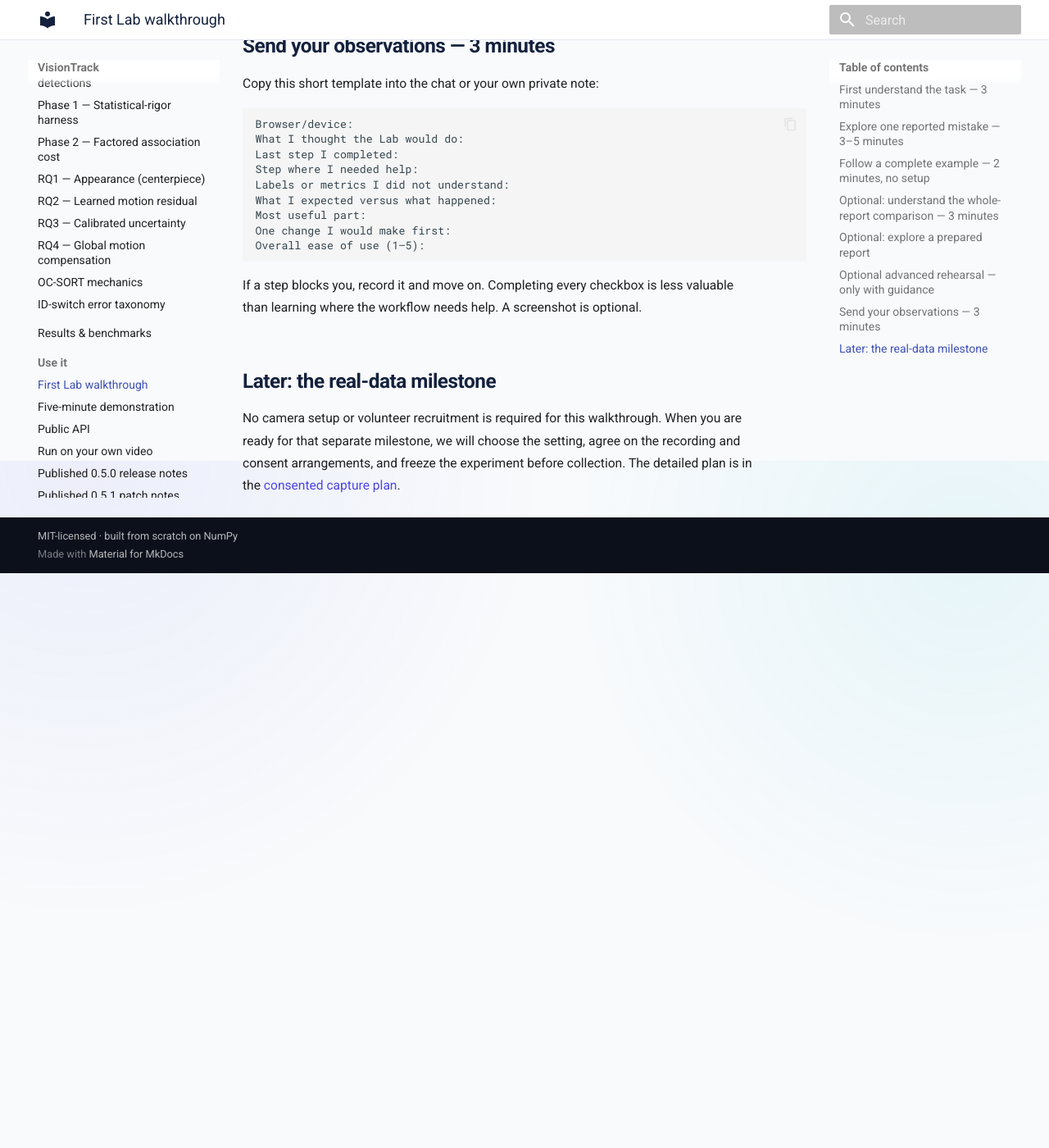
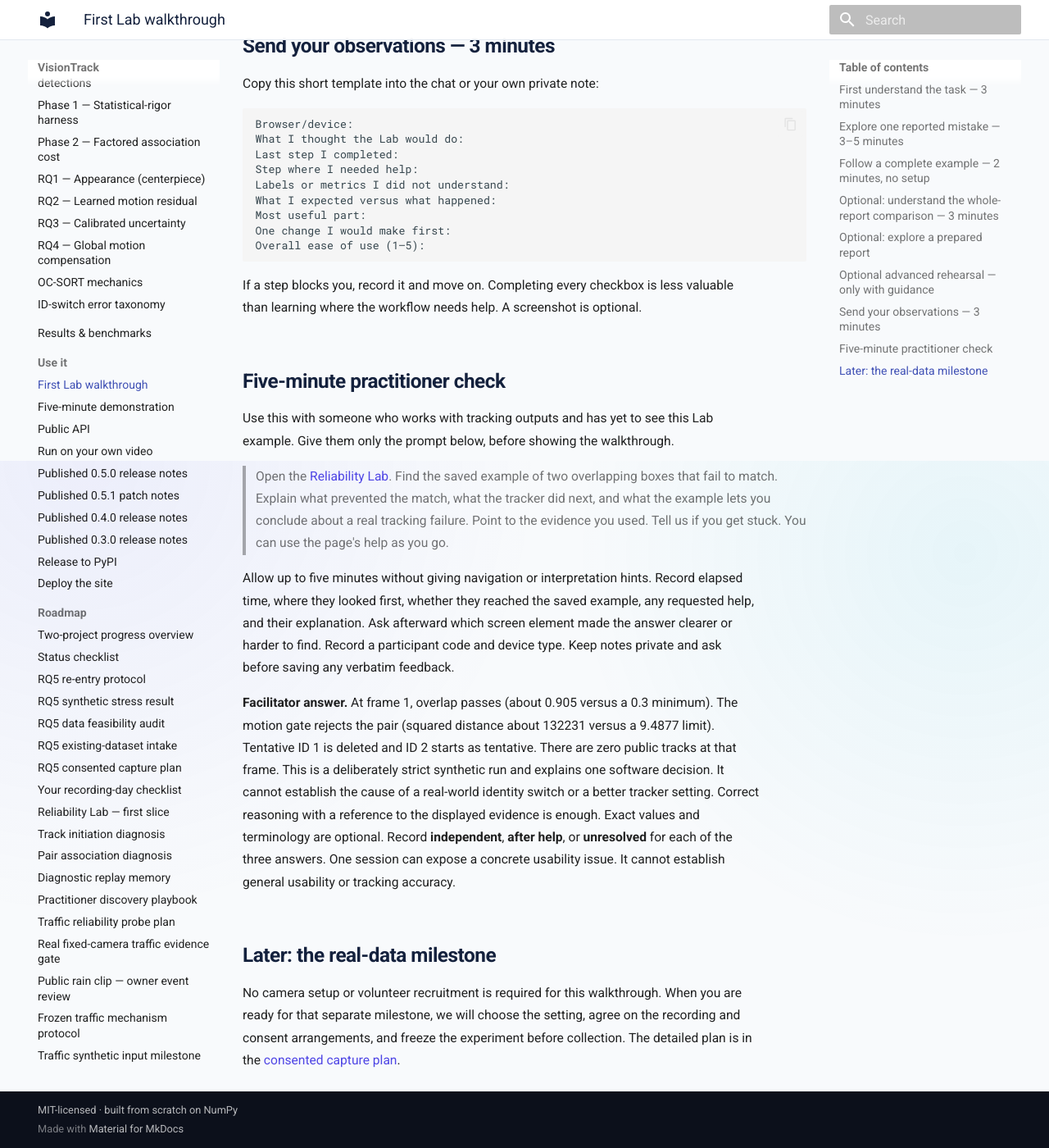
Before and after one commit to hulagerushikesh/visiontrack, an MkDocs documentation site: the page built from docs/LAB_WALKTHROUGH.md, in a window 1280 px wide and 1400 px high, scrolled down 3638 px. Shown: the whole window at 82% size. Built offline with MkDocs 1.6.1 and Material for MkDocs 9.7.7, drawn with Linux system fonts in a browser that asks for light colours.

Commit message:
Finalize counting paper for arXiv submission
Record the author's decisions (independent researcher, Codex and Claude
disclosure, CC BY 4.0), add the final LaTeX source and figure under paper/,
and add the five-minute practitioner check to the Lab walkthrough.

```diff
--- a/docs/LAB_WALKTHROUGH.md
+++ b/docs/LAB_WALKTHROUGH.md
@@ -142,6 +142,34 @@ Overall ease of use (1–5):
 If a step blocks you, record it and move on. Completing every checkbox is less
 valuable than learning where the workflow needs help. A screenshot is optional.
 
+## Five-minute practitioner check
+
+Use this with someone who works with tracking outputs and has yet to see this
+Lab example. Give them only the prompt below, before showing the walkthrough.
+
+> Open the [Reliability Lab](https://visiontrack.hulage.in/lab). Find the saved
+> example of two overlapping boxes that fail to match. Explain what prevented
+> the match, what the tracker did next, and what the example lets you conclude
+> about a real tracking failure. Point to the evidence you used. Tell us if
+> you get stuck. You can use the page's help as you go.
+
+Allow up to five minutes without giving navigation or interpretation hints.
+Record elapsed time, where they looked first, whether they reached the saved
+example, any requested help, and their explanation. Ask afterward which screen
+element made the answer clearer or harder to find. Record a participant code
+and device type. Keep notes private and ask before saving any verbatim feedback.
+
+**Facilitator answer.** At frame 1, overlap passes (about 0.905 versus a 0.3
+minimum). The motion gate rejects the pair (squared distance about 132231
+versus a 9.4877 limit). Tentative ID 1 is deleted and ID 2 starts as tentative.
+There are zero public tracks at that frame. This is a deliberately strict
+synthetic run and explains one software decision. It cannot establish the
+cause of a real-world identity switch or a better tracker setting. Correct
+reasoning with a reference to the displayed evidence is enough. Exact values
+and terminology are optional. Record **independent**, **after help**, or
+**unresolved** for each of the three answers. One session can expose a concrete
+usability issue. It cannot establish general usability or tracking accuracy.
+
 ## Later: the real-data milestone
 
 No camera setup or volunteer recruitment is required for this walkthrough.
--- a/docs/WEEKLY_DELIVERY_PLAN.md
+++ b/docs/WEEKLY_DELIVERY_PLAN.md
@@ -1,4 +1,36 @@
 # Daily checkpoints and the next weekly goal
+
+## Paper and practitioner checkpoints
+
+- [x] Draft the [counting paper outline](COUNTING_PAPER_OUTLINE.md) and rerun
+      its main threshold experiment from the frozen source. All 54 paired
+      results matched the saved summary byte for byte at the original commit.
+      A clean GitHub clone matched all results and source hashes with only the
+      two historical commit IDs excluded from the comparison.
+- [x] Generate the [main figure](COUNTING_PAPER_OUTLINE.md#figure-1) from
+      digest-checked replay outputs and retain a regeneration command.
+- [x] Package the [reader replay command](COUNTING_PAPER_OUTLINE.md#reproduce-the-main-experiment)
+      and verify all 54 pairs and the figure on macOS arm64 and two Linux
+      architectures. Linux x86-64 used emulation on the same host.
+- [x] Compare the study with [related work and the closest artifact](COUNTING_PAPER_OUTLINE.md#related-work).
+      Frame the manuscript around the specific birth-threshold decision and its
+      reproducible evidence. Fixed-detection replay and event scoring already
+      exist in related work.
+- [x] Compare publication routes and compile a local three-page manuscript
+      for author review. [Publication route](COUNTING_PAPER_OUTLINE.md#publication-route)
+- [x] Receive the author's first read of the draft. Pin the [public replay revision](https://github.com/hulagerushikesh/visiontrack/blob/b4ccff0dc415e9755c1dc2448d3b3defc5a87481/docs/INITIATION_THRESHOLD_FINDINGS.md#reproduce-the-study-and-figure)
+      with the replay command, figure and regeneration instructions.
+- [x] Confirm author metadata, disclosure and manuscript license before submission.
+      Confirmed 2026-11-20: independent researcher, Codex and Claude disclosed,
+      CC BY 4.0. Final source is in [`paper/`](../paper/README.md).
+- [ ] Submit the preprint to arXiv `cs.CV` from the author's own account.
+- [ ] Collect optional reader feedback on whether the
+      [three cases](COUNTING_PAPER_OUTLINE.md#reader-verification) are easy to follow.
+- [x] Prepare a [five-minute practitioner check](LAB_WALKTHROUGH.md#five-minute-practitioner-check)
+      using the shipped match-failure lesson and fixed interpretation criteria.
+- [ ] Observe an uncoached practitioner session and record where the evidence
+      is clear or difficult to find. This can proceed while the separate
+      RoundaboutHD intake remains open.
 
 ## Work resumes alongside the Bath enquiry — 2026-11-04
 
```
Also changed, not shown: docs/COUNTING_PAPER_OUTLINE.md (added, +110 -0 lines), paper/README.md (added, +19 -0 lines), 2 other files.
